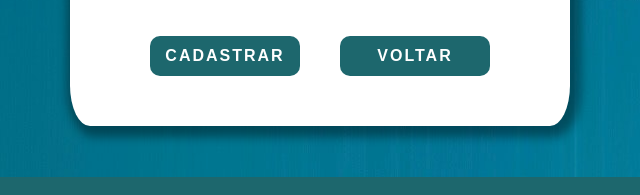
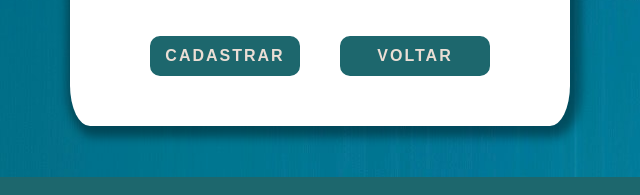
Before and after one commit to TheusBr05/pump-drink, a plain HTML site: page Site Institucional/cadastro.html in a window 1280 px wide. Shown: the part 1015-1210 px from the top of the page, 320-960 px from the left. Drawn offline with Linux system fonts and the light colour scheme.

Commit message:
@Naufel2510 Atualização de tela home

```diff
--- a/Site Institucional/CSS/home.css
+++ b/Site Institucional/CSS/home.css
@@ -109,9 +109,16 @@ input {
 
 button {
   background-color: #1d676d;
-  color: white;
+  color: #ebded5;
   border: 0;
   width: 150px;
   height: 40px;
   border-radius: 10px;
+  transition: all .5s ease-out;
+  border: 2px solid #1d676d ;
 }
+
+button:hover{
+  color: #ebded5;
+    background-color: #77a4a6;
+}
```
